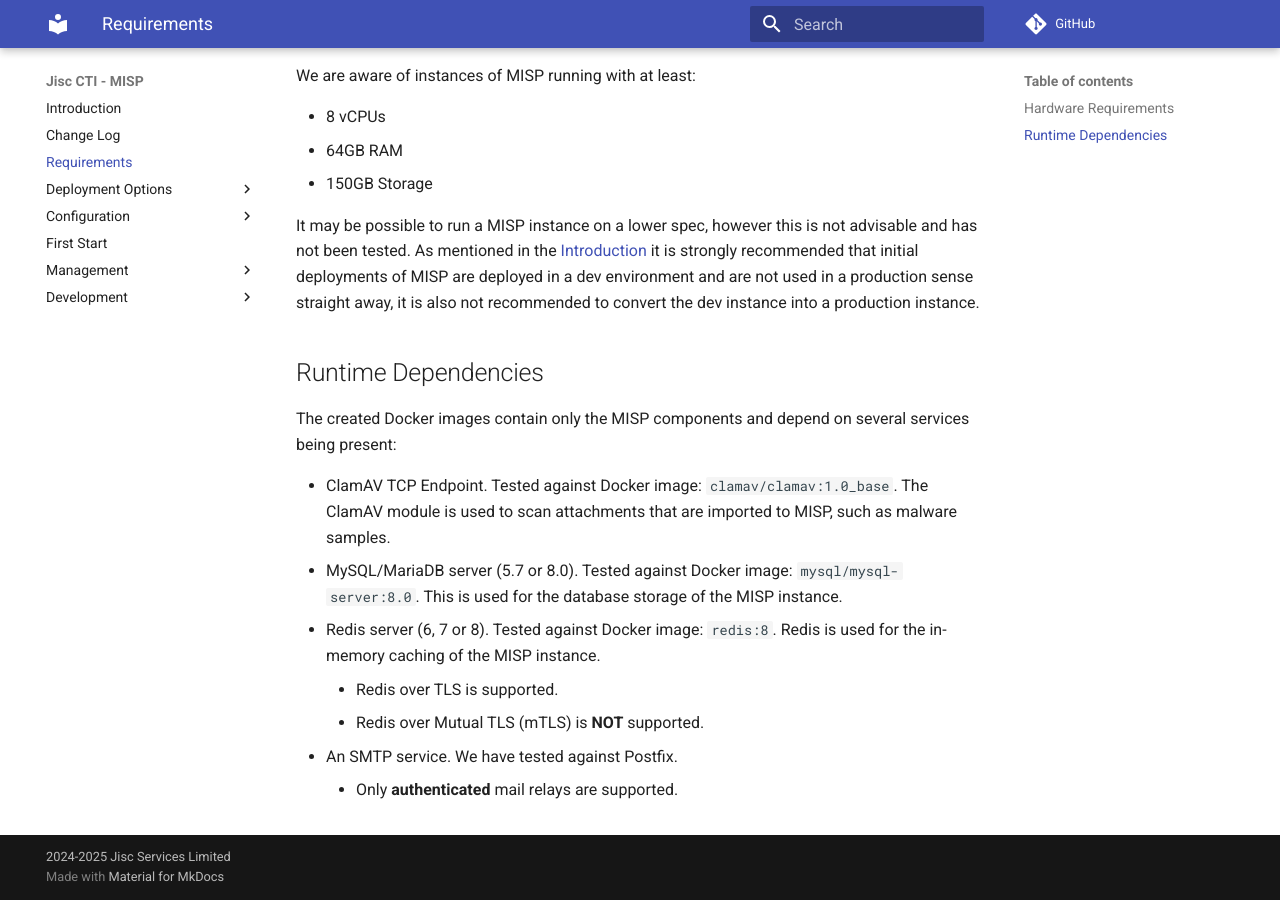
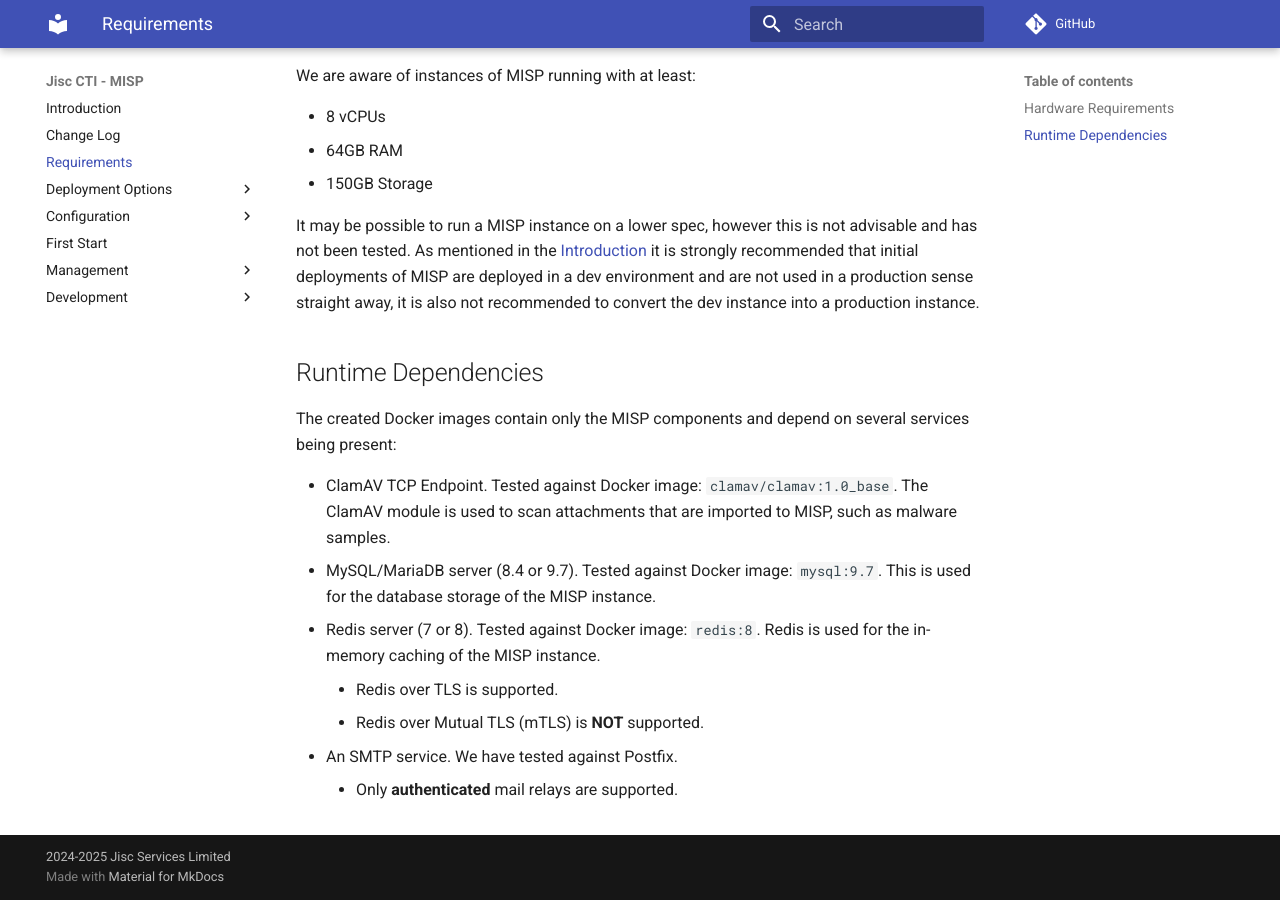
Before and after one commit to JiscCTI/misp-docker, an MkDocs documentation site: the page built from pages/requirements.md, in a window 1280 px wide and 900 px high, scrolled down 704 px. Built offline with MkDocs 1.6.1 and Material for MkDocs 9.7.7, drawn with Linux system fonts in a browser that asks for light colours; comment, search, counter and statistics services are not loaded.

Commit message:
deps: bump mysql to 9.7

```diff
--- a/docker-compose-dev.yml
+++ b/docker-compose-dev.yml
@@ -24,7 +24,7 @@
       - MYSQL_PASSWORD=${MYSQL_PASSWORD:-misp}
       - MYSQL_ROOT_PASSWORD=${MYSQL_ROOT_PASSWORD:-misp}
     hostname: ${MYSQL_HOSTNAME:-misp_db}
-    image: mysql/mysql-server:8.0
+    image: mysql:9.7
     restart: unless-stopped
     volumes:
       - ./persistent/${COMPOSE_PROJECT_NAME}/db:/var/lib/mysql
--- a/docker-compose-ha.yml
+++ b/docker-compose-ha.yml
@@ -24,7 +24,7 @@
       - MYSQL_PASSWORD=${MYSQL_PASSWORD:-misp}
       - MYSQL_ROOT_PASSWORD=${MYSQL_ROOT_PASSWORD:-misp}
     hostname: ${MYSQL_HOSTNAME:-misp_db}
-    image: mysql/mysql-server:8.0
+    image: mysql:9.7
     restart: unless-stopped
     volumes:
       - ./persistent/${COMPOSE_PROJECT_NAME}/db:/var/lib/mysql
--- a/docker-compose-shibb.yml
+++ b/docker-compose-shibb.yml
@@ -24,7 +24,7 @@
       - MYSQL_PASSWORD=${MYSQL_PASSWORD:-misp}
       - MYSQL_ROOT_PASSWORD=${MYSQL_ROOT_PASSWORD:-misp}
     hostname: ${MYSQL_HOSTNAME:-misp_db}
-    image: mysql/mysql-server:8.0
+    image: mysql:9.7
     restart: unless-stopped
     volumes:
       - ./persistent/${COMPOSE_PROJECT_NAME}/db:/var/lib/mysql
--- a/docker-compose.yml
+++ b/docker-compose.yml
@@ -24,7 +24,7 @@
       - MYSQL_PASSWORD=${MYSQL_PASSWORD:-misp}
       - MYSQL_ROOT_PASSWORD=${MYSQL_ROOT_PASSWORD:-misp}
     hostname: ${MYSQL_HOSTNAME:-misp_db}
-    image: mysql/mysql-server:8.0
+    image: mysql:9.7
     restart: unless-stopped
     volumes:
       - ./persistent/${COMPOSE_PROJECT_NAME}/db:/var/lib/mysql
--- a/pages/requirements.md
+++ b/pages/requirements.md
@@ -47,9 +47,9 @@
 
 - ClamAV TCP Endpoint. Tested against Docker image: `clamav/clamav:1.0_base`. The ClamAV module is
     used to scan attachments that are imported to MISP, such as malware samples.
-- MySQL/MariaDB server (5.7 or 8.0). Tested against Docker image: `mysql/mysql-server:8.0`. This is
+- MySQL/MariaDB server (8.4 or 9.7). Tested against Docker image: `mysql:9.7`. This is
     used for the database storage of the MISP instance.
-- Redis server (6, 7 or 8). Tested against Docker image: `redis:8`. Redis is used for the in-memory
+- Redis server (7 or 8). Tested against Docker image: `redis:8`. Redis is used for the in-memory
     caching of the MISP instance.
     - Redis over TLS is supported.
     - Redis over Mutual TLS (mTLS) is **NOT** supported.
--- a/quickstart.py
+++ b/quickstart.py
@@ -41,7 +41,7 @@
 __license__ = "GPL-3.0-only"
 __maintainer__ = "Joe Pitt"
 __status__ = "Production"
-__version__ = "2.0.0"
+__version__ = "2.0.1"
 
 PROJECT_DIRECTORY = dirname(abspath(__file__))
 ENV_FILE = join(PROJECT_DIRECTORY, ".env")
@@ -212,7 +212,7 @@
     print("Pulling external images...")
     run(["/usr/bin/docker", "pull", "clamav/clamav:1.0_base"], check=True)
     run(["/usr/bin/docker", "pull", "redis:8"], check=True)
-    run(["/usr/bin/docker", "pull", "mysql/mysql-server:8.0"], check=True)
+    run(["/usr/bin/docker", "pull", "mysql:9.7"], check=True)
 
 
 if __name__ == "__main__":
```
Also changed, not shown: other parts of pages/requirements.md (+1 -1 lines).
